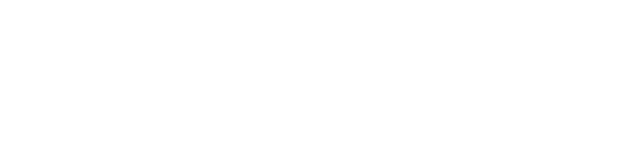
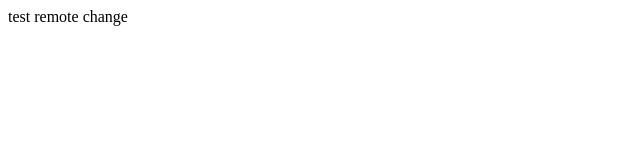
Before and after one commit to shinjh0305-jhshin/VanilaJS, a plain HTML site: page 1. 데이터 유효성 검사/index.html in a window 1280 px wide. Shown: the whole page, without its empty margins (0-640 px from the left). Drawn offline with Linux system fonts and the light colour scheme.

Commit message:
remote change test

```diff
--- a/1. 데이터 유효성 검사/index.html
+++ b/1. 데이터 유효성 검사/index.html
@@ -7,6 +7,6 @@
     <title>데이터 유효성 검사</title>
 </head>
 <body>
-
+    test remote change
 </body>
 </html>
```
